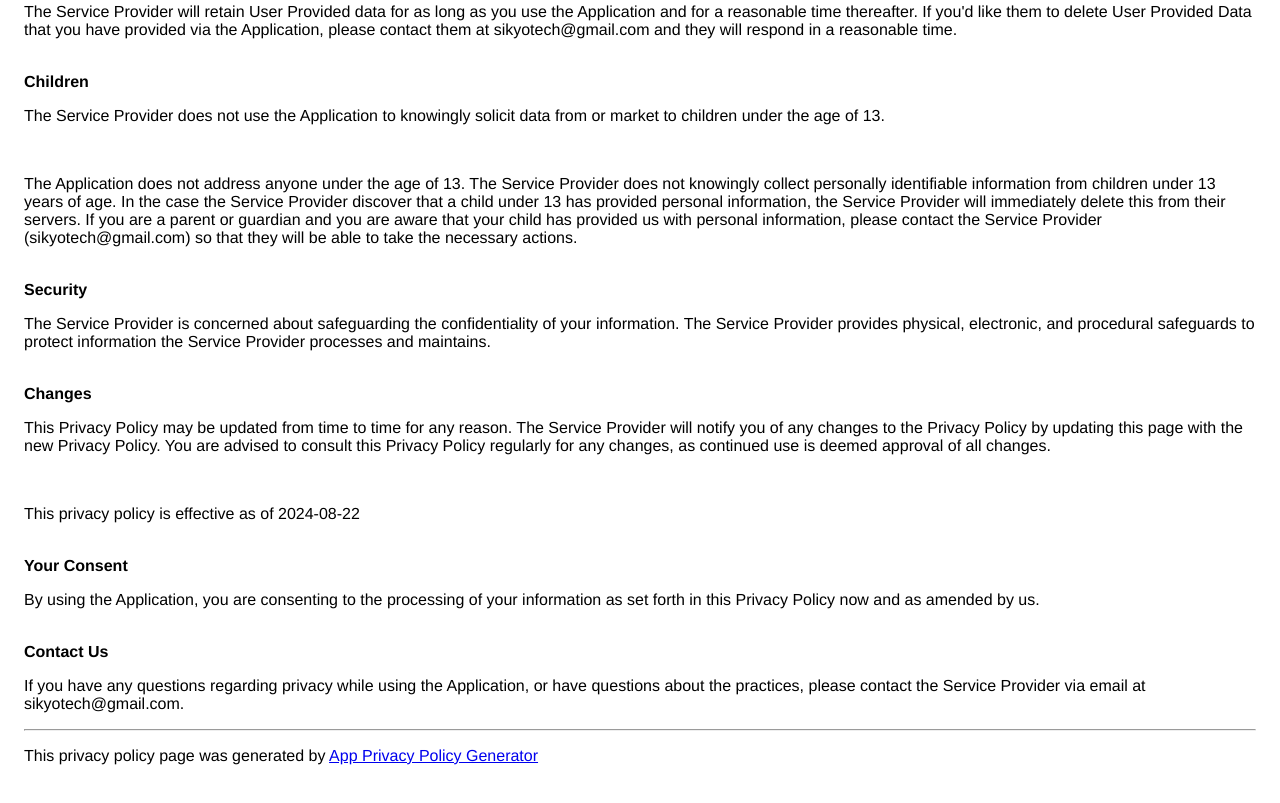
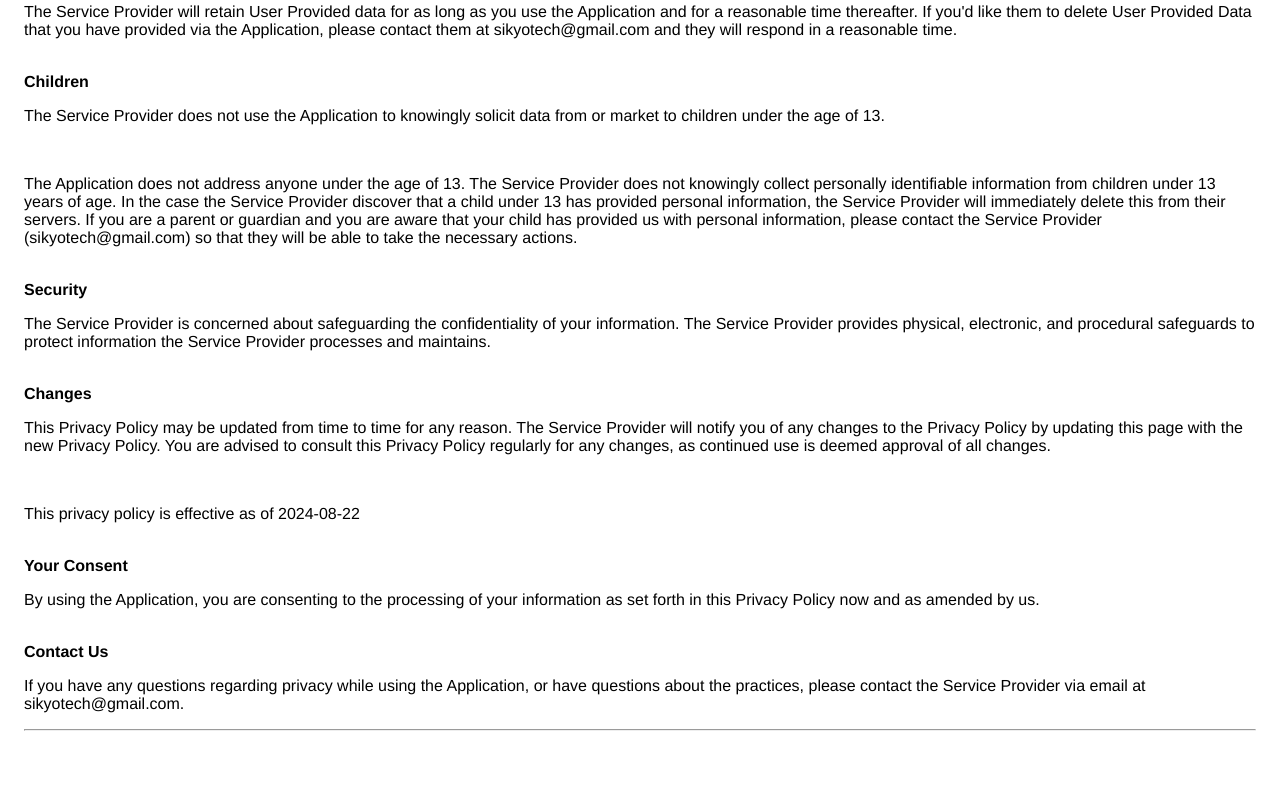
Before and after one commit to Utsavdahal2015/bijuli-privacy-policy, a plain HTML site: page index.html in a window 1280 px wide. Shown: the part 1075-1878 px from the top of the page. After the commit the page ends 1838 px from the top, so only its background shows below. Drawn offline with Linux system fonts and the light colour scheme.

Commit message:
Update index.html

```diff
--- a/index.html
+++ b/index.html
@@ -15,6 +15,6 @@ personal information, the Service Provider will immediately
 delete this from their servers. If you are a parent or guardian
 and you are aware that your child has provided us with
 personal information, please contact the Service Provider (sikyotech@gmail.com) so that
-they will be able to take the necessary actions.</p></div><!----><br><strong>Security</strong><p>The Service Provider is concerned about safeguarding the confidentiality of your information. The Service Provider provides physical, electronic, and procedural safeguards to protect information the Service Provider processes and maintains.</p><br><strong>Changes</strong><p>This Privacy Policy may be updated from time to time for any reason. The Service Provider will notify you of any changes to the Privacy Policy by updating this page with the new Privacy Policy. You are advised to consult this Privacy Policy regularly for any changes, as continued use is deemed approval of all changes.</p><br><p>This privacy policy is effective as of 2024-08-22</p><br><strong>Your Consent</strong><p>By using the Application, you are consenting to the processing of your information as set forth in this Privacy Policy now and as amended by us.</p><br><strong>Contact Us</strong><p>If you have any questions regarding privacy while using the Application, or have questions about the practices, please contact the Service Provider via email at sikyotech@gmail.com.</p><hr><p>This privacy policy page was generated by <a href="https://app-privacy-policy-generator.nisrulz.com/" target="_blank" rel="noopener noreferrer">App Privacy Policy Generator</a></p>
+they will be able to take the necessary actions.</p></div><!----><br><strong>Security</strong><p>The Service Provider is concerned about safeguarding the confidentiality of your information. The Service Provider provides physical, electronic, and procedural safeguards to protect information the Service Provider processes and maintains.</p><br><strong>Changes</strong><p>This Privacy Policy may be updated from time to time for any reason. The Service Provider will notify you of any changes to the Privacy Policy by updating this page with the new Privacy Policy. You are advised to consult this Privacy Policy regularly for any changes, as continued use is deemed approval of all changes.</p><br><p>This privacy policy is effective as of 2024-08-22</p><br><strong>Your Consent</strong><p>By using the Application, you are consenting to the processing of your information as set forth in this Privacy Policy now and as amended by us.</p><br><strong>Contact Us</strong><p>If you have any questions regarding privacy while using the Application, or have questions about the practices, please contact the Service Provider via email at sikyotech@gmail.com.</p><hr>
     </body>
     </html>
```
